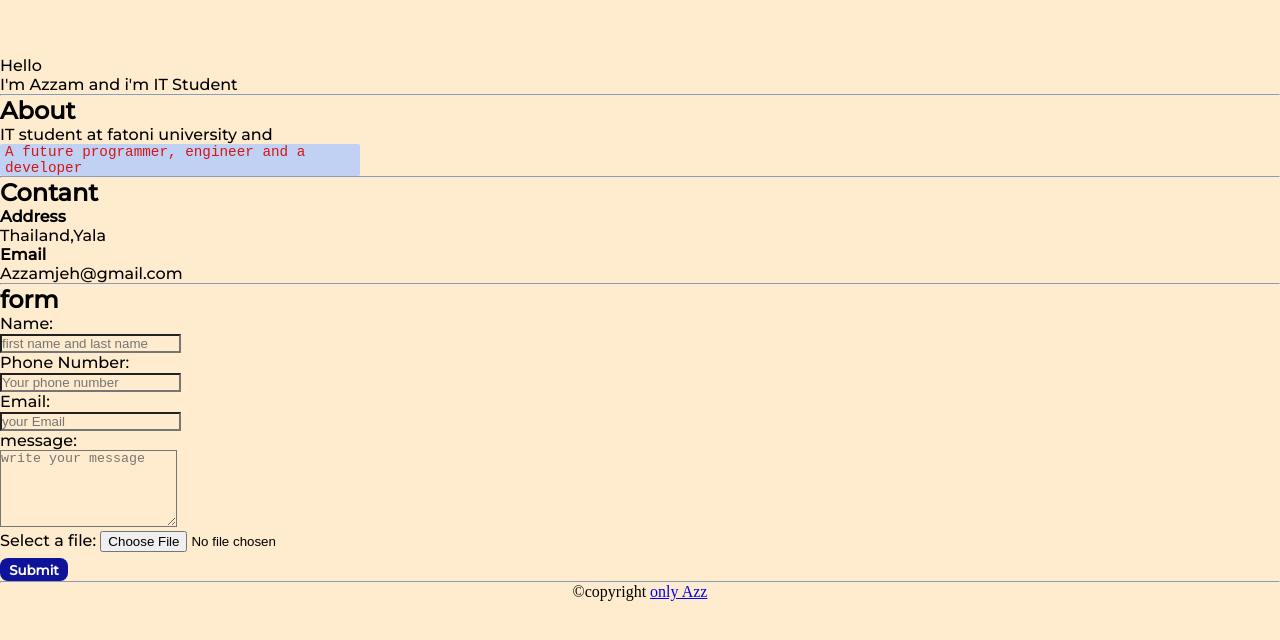
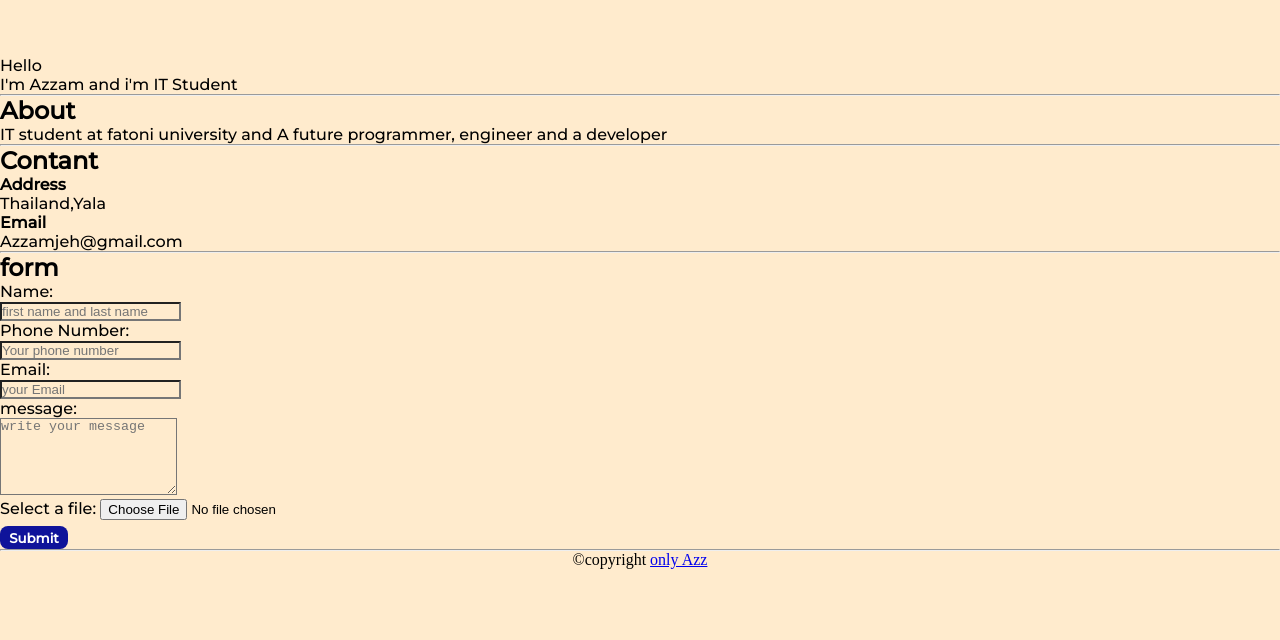
Before and after one commit to Azzamjeh/server, a plain HTML site: page index.html in a window 1280 px wide. Shown: the part 94-734 px from the top of the page. Drawn offline with Linux system fonts and the light colour scheme.

Commit message:
no need for code tag and new font added

```diff
--- a/css/style.css
+++ b/css/style.css
@@ -68,18 +68,8 @@ nav ul li a:hover{
     cursor: pointer;
     margin-top: 6px;
     font-family: 'Montserrat', sans-serif;
+ }
 
- }
- code{
-    background-color: rgb(192, 209, 243);
-    color:rgb(211, 22, 22);
-    font-size: 110%;
-    border: none;
-    border-radius: 2px;
-    width: 360px;
-    display: block;
-    padding-left: 5px;
- }
  p,h2,form{
     font-family: 'Montserrat', sans-serif;
  }
--- a/index.html
+++ b/index.html
@@ -34,7 +34,7 @@
     <p id="home">Hello<br> I&apos;m Azzam and i&apos;m IT Student </p>
 <hr>
     <h2 id="about">About</h2>
-    <p>IT student at fatoni university and<code> A future programmer, engineer and a developer</code></p>
+    <p>IT student at fatoni university and A future programmer, engineer and a developer</p>
     <hr>
 
     <h2 id="contact">Contant</h2>
```
Also changed, not shown: images/az.icon.webp (deleted), images/gold.icon.jfif (deleted).
